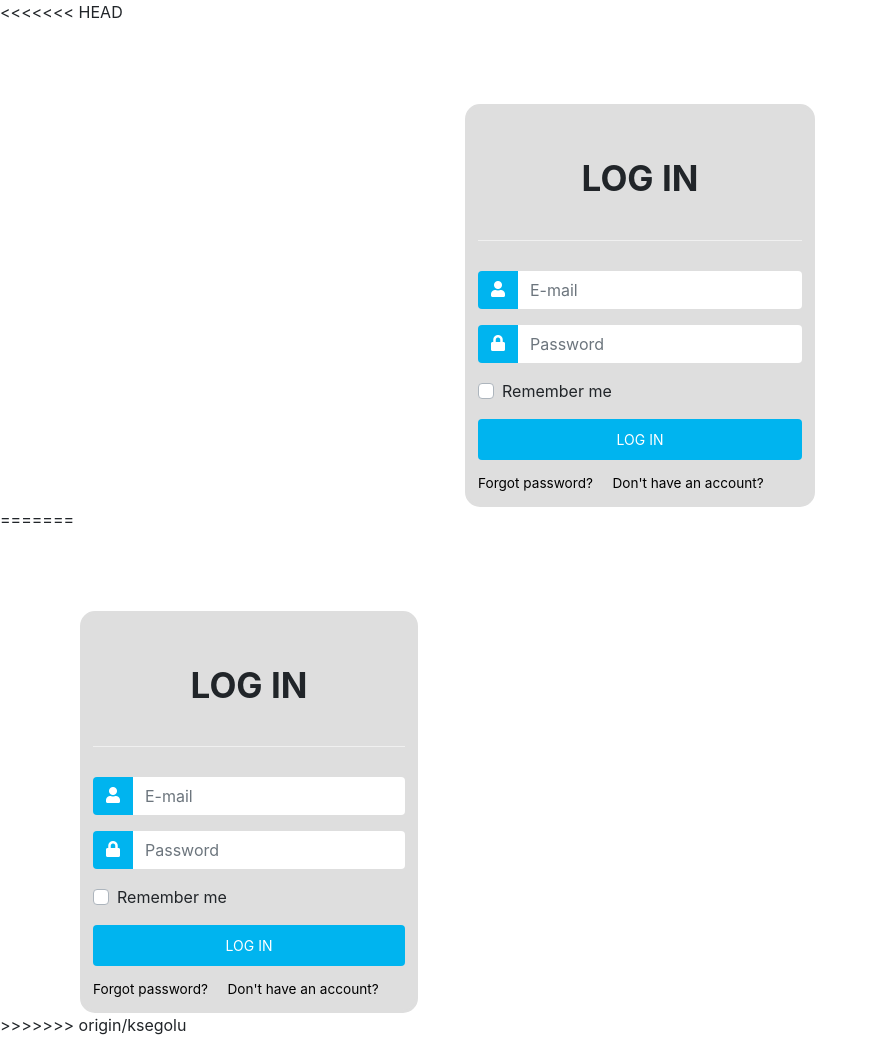
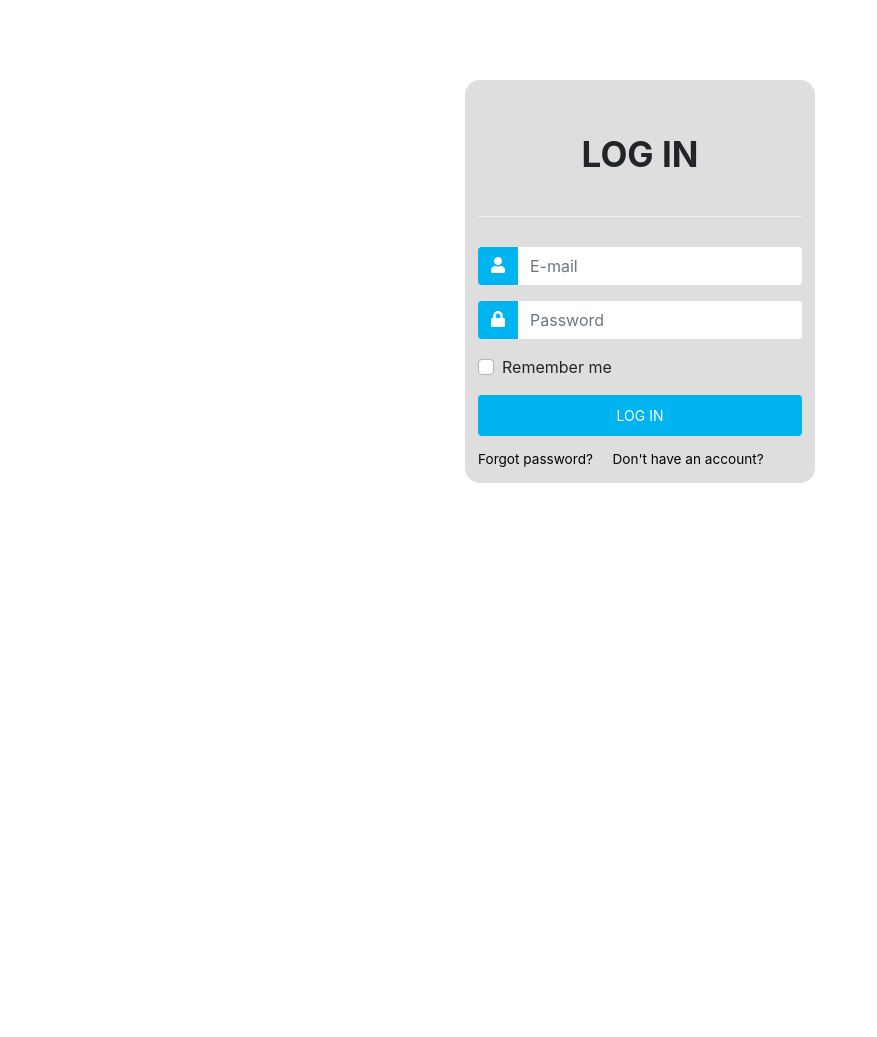
Before and after one commit to Merk0ff/gress, a plain HTML site: page client/log_in.html in a window 1280 px wide. Shown: the whole page, without its empty margins (0-877 px from the left). After the commit the page ends 800 px from the top, so only its background shows below. Drawn offline with nearby package versions, Linux system fonts and the light colour scheme.

Commit message:
Update log_in.html

```diff
--- a/client/log_in.html
+++ b/client/log_in.html
@@ -1,7 +1,6 @@
 <!DOCTYPE html>
 <html>
 <head>
-<<<<<<< HEAD
     <title> Gress.ru/Log_in </title>
     <!-- Meta -->
     <!-- Meta character set -->
@@ -50,51 +49,4 @@
         </div>
     </div>
 </div>
-=======
-<title> Gress.ru/Log_in </title>
-    <!-- Meta -->
-	<!-- Meta character set -->
-		<meta charset="utf-8">
-	<!--CSS-->
-		<link rel="stylesheet" href="css/log_in.css">
-		<link rel="stylesheet" href="https://stackpath.bootstrapcdn.com/bootstrap/4.3.1/css/bootstrap.min.css" integrity="sha384-ggOyR0iXCbMQv3Xipma34MD+dH/1fQ784/j6cY/iJTQUOhcWr7x9JvoRxT2MZw1T" crossorigin="anonymous">
-		<link rel="stylesheet" href="https://use.fontawesome.com/releases/v5.8.1/css/all.css" integrity="sha384-50oBUHEmvpQ+1lW4y57PTFmhCaXp0ML5d60M1M7uH2+nqUivzIebhndOJK28anvf" crossorigin="anonymous">
-
-	<link href="https://fonts.googleapis.com/css?family=Poppins:100,200,400,300,500,600,700" rel="stylesheet">
-
-</head>
-<body>
-	<div class="container">
-		<div class="form-row ">
-			<form role="form" class="form-horizontal ">
-				<span class="header1">LOG IN</span>
-				<div class="form-group">
-					<div class="input-container">
-						<i class="fa fa-user icon"></i>
-						<input type="email" class="form-control" id="myEmail" placeholder="E-mail">
-					</div>
-				</div>
-				<div class="form-group">
-					<div class="input-container">
-						<i class="fa fa-lock icon"></i>
-						<input type="password" class="form-control" id="myPassword" placeholder="Password">
-					</div>
-				</div>
-				<div class="form-group">
-					<div class="custom-control custom-checkbox">
-						<input type="checkbox" class="custom-control-input" id="defaultUnchecked">
-						<label class="custom-control-label" for="defaultUnchecked">Remember me</label>
-					</div>
-				</div>
-				<button type="submit" class="btn btn-outline-primary btn-block">LOG IN</button>
-				<div class="special-words">
-					<a class="text" href="#">Forgot password?</a>
-					<a class="text1" href="#">Don't have an account?</a>
-				</div>
-			</form>
-			</div>
-		</div>
-	</div>
->>>>>>> origin/ksegolu
 </body>
-</html>
```
